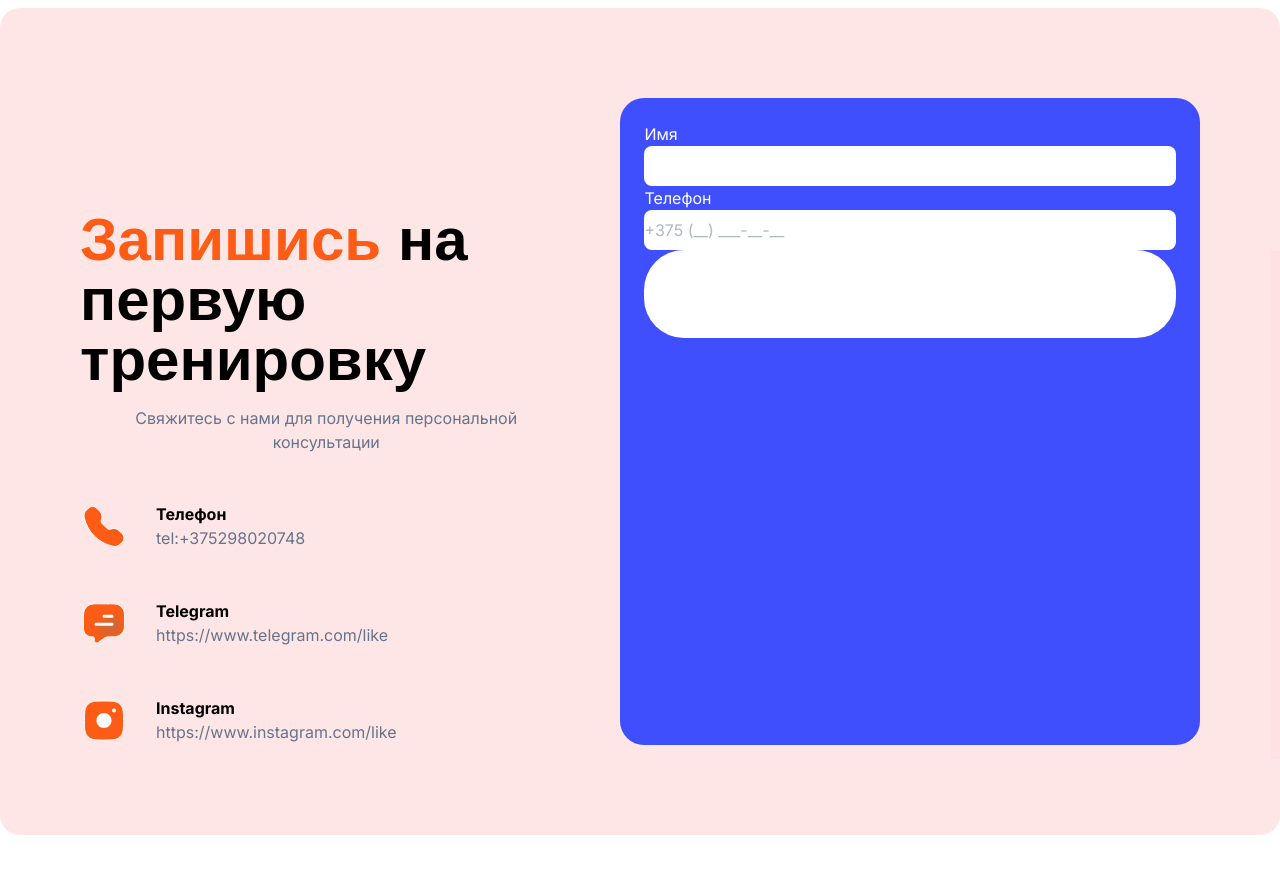
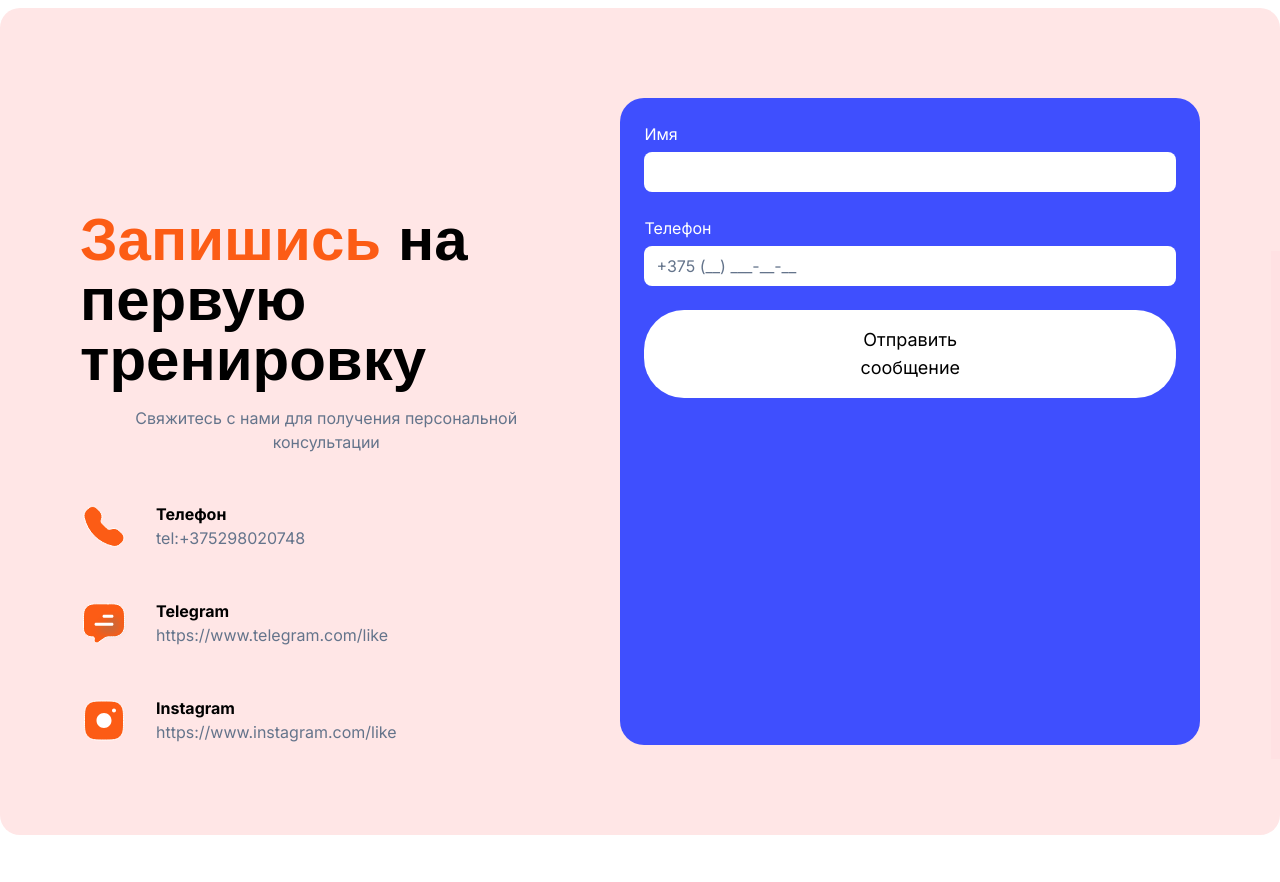
Before and after one commit to evgeniyworkbel/like-volley, a Next.js app: page / in a window 1280 px wide. Shown: the part 1020-1902 px from the top of the page. Built offline with nearby package versions, Linux system fonts and the light colour scheme; a web font is replaced by a local one.

Commit message:
refactor(shared): change inputs

```diff
--- a/src/widgets/contact-form/ui/form.tsx
+++ b/src/widgets/contact-form/ui/form.tsx
@@ -2,6 +2,7 @@
 
 import { Button } from "@/shared/ui";
 import { useForm } from "react-hook-form";
+import { WarningIcon } from "./warning-icon";
 
 export function Form() {
   const {
@@ -12,7 +13,7 @@ export function Form() {
   } = useForm({
     defaultValues: {
       name: "",
-      phone: "",
+      phone: "+375 (__) ___-__-__",
     },
   });
 
@@ -21,22 +22,26 @@ export function Form() {
   return (
     <div className="flex w-full flex-col items-center gap-6 rounded-3xl bg-accent-blue p-6">
       <form
-        className="flex flex-col text-base text-white [&_>input]:h-10 [&_>input]:w-full [&_>input]:rounded-lg [&_>input]:bg-white"
+        className="flex flex-col items-center gap-6"
         onSubmit={handleSubmit((data) => {
           alert(JSON.stringify(data));
         })}
       >
-        <label>Имя</label>
-        <input {...register("name")} defaultValue="test" />
+        <div className="flex w-full flex-col gap-1.5">
+          <label className="text-white">Имя</label>
+          <input {...register("name")} className="h-10 rounded-lg bg-white" />
+        </div>
 
-        <label>Телефон</label>
-        <input
-          className="text-foreground-secondary"
-          placeholder="+375 (__) ___-__-__"
-          {...register("phone", { required: true, maxLength: 10 })}
-        />
+        <div className="flex w-full flex-col gap-1.5">
+          <label className="text-white">Телефон</label>
+          <input
+            className="h-10 rounded-lg bg-white pl-3 text-foreground-secondary"
+            {...register("phone", { required: true, maxLength: 10 })}
+          />
+          {errors.phone && <WarningIcon />}
+        </div>
 
-        <Button className="rounded-[40px] bg-white px-10 py-4 text-lg xl:px-52">
+        <Button className="rounded-[40px] bg-white px-10 py-4 text-lg text-foreground xl:px-52">
           Отправить сообщение
         </Button>
       </form>
--- /dev/null
+++ b/src/widgets/contact-form/ui/warning-icon.tsx
@@ -0,0 +1,10 @@
+export function WarningIcon() {
+  return (
+    <p className="flex items-center justify-end gap-2 pt-1.5 text-xs text-white">
+      <span className="flex h-4 w-4 items-center justify-center rounded-full border-2 border-white bg-accent-orange">
+        !
+      </span>
+      <span className="flex">Поле должно быть заполнено</span>
+    </p>
+  );
+}
```
